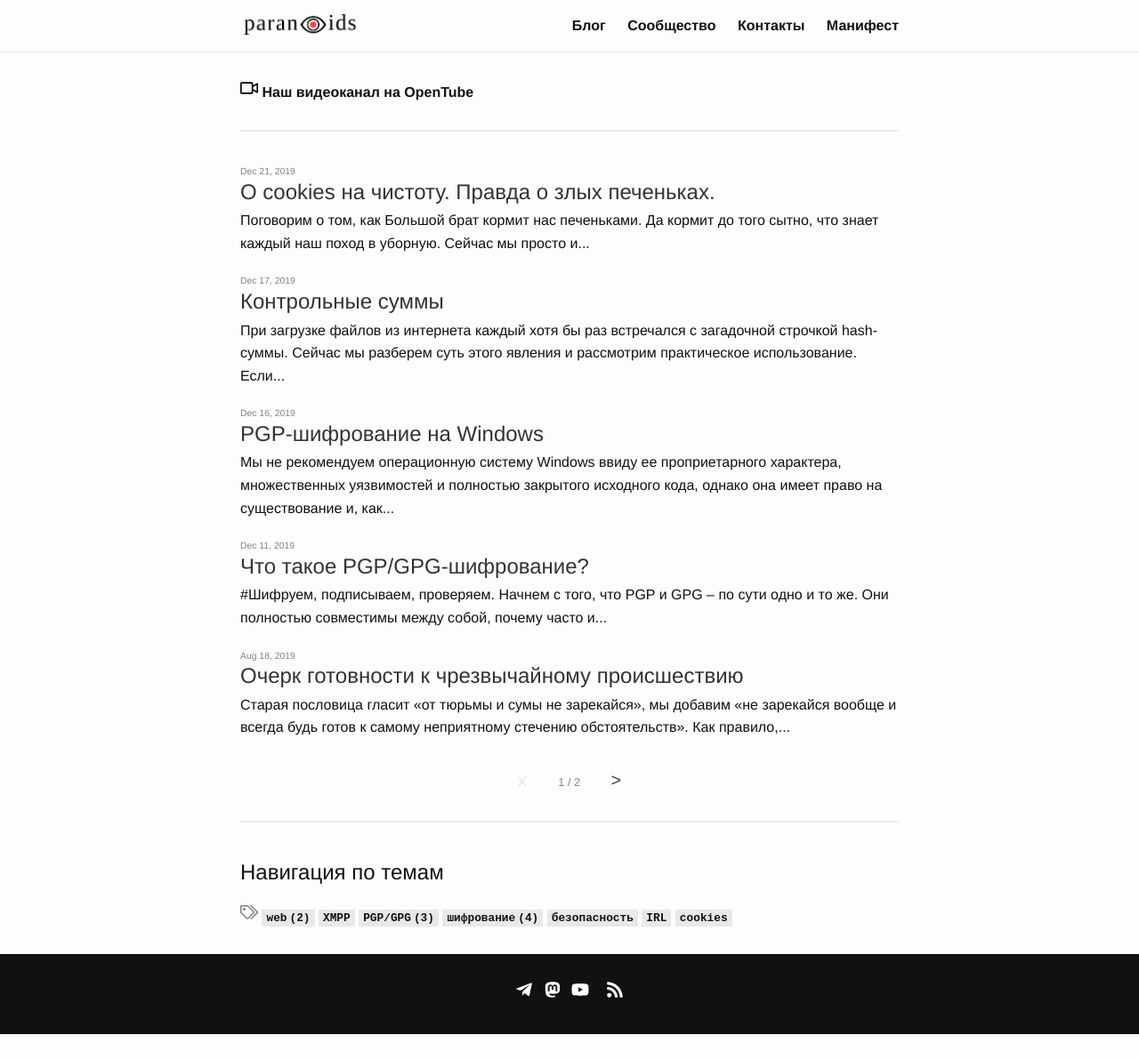
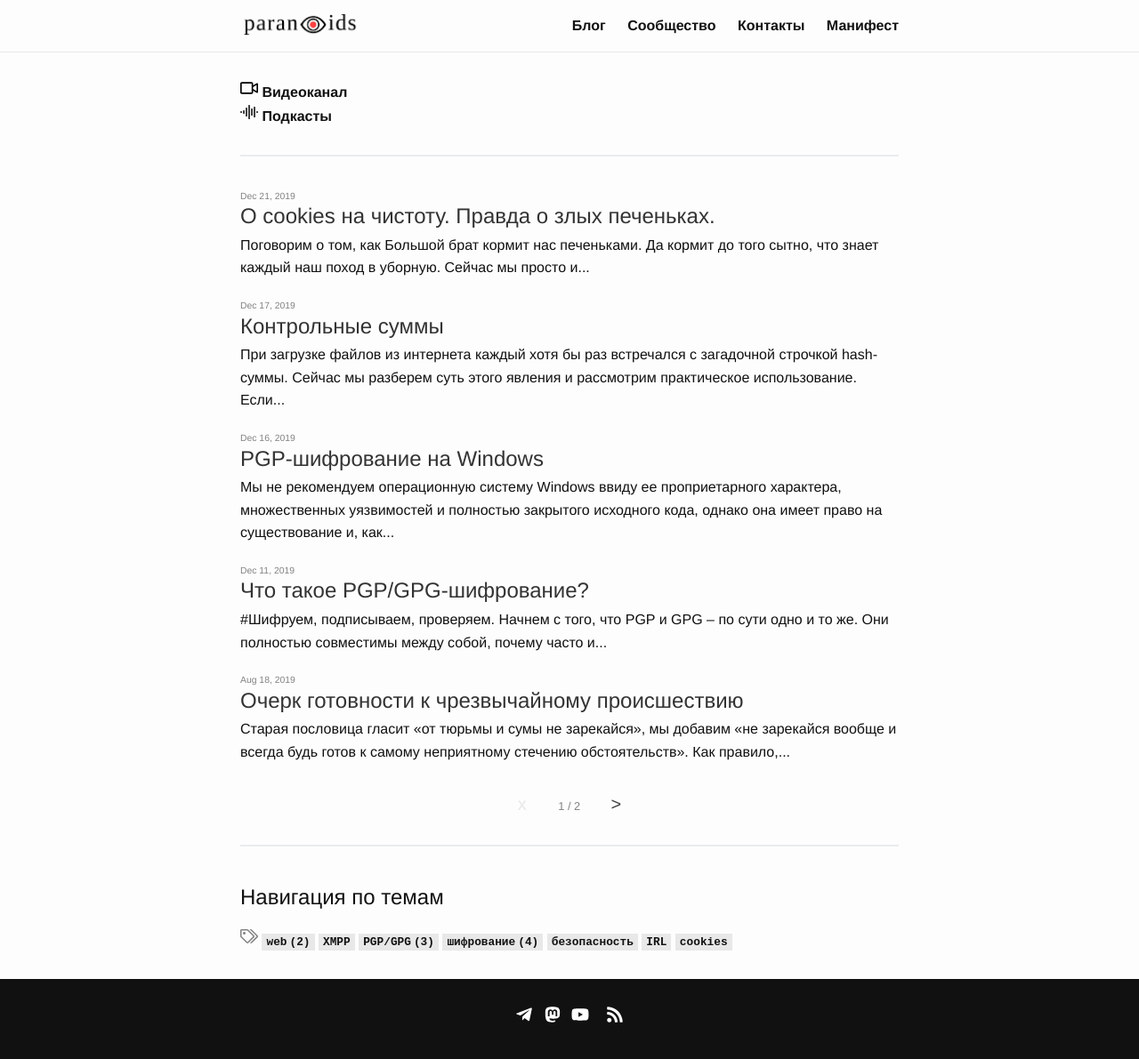
Before and after one commit to 2b7E1n6D0e5R7/2b7E1n6D0e5R7.github.io, a Jekyll site: the page built from index.html, in a window 1280 px wide. Shown: the whole page at 89% size. Built offline with Jekyll 4.4.1, drawn with Linux system fonts in a browser that asks for light colours; the list of posts is cut into pages by our own code; before the commit the page ends 1163 px from its top, so only the background shows below that.

Commit message:
Update blog.html

```diff
--- a/_layouts/blog.html
+++ b/_layouts/blog.html
@@ -1,8 +1,14 @@
 ---
 layout: default
 ---
+<div>
 <svg xmlns="http://www.w3.org/2000/svg" width="20px" height="20px" viewBox="0 0 576 512"><path d="M543.9 96c-6.2 0-12.5 1.8-18.2 5.7L416 170.1v-58.3c0-26.4-23.2-47.8-51.8-47.8H51.8C23.2 64 0 85.4 0 111.8v288.4C0 426.6 23.2 448 51.8 448h312.4c28.6 0 51.8-21.4 51.8-47.8v-58.3l109.7 68.3c5.7 4 12.1 5.7 18.2 5.7 16.6 0 32.1-13 32.1-31.5V127.5C576 109 560.5 96 543.9 96zM368 200v198.9c-.6.4-1.8 1.1-3.8 1.1H51.8c-2 0-3.2-.6-3.8-1.1V113.1c.6-.4 1.8-1.1 3.8-1.1h312.4c2 0 3.2.6 3.8 1.1V200zm160 155.2l-112-69.8v-58.7l112-69.8v198.3z"/></svg>
-<b>Наш видеоканал на OpenTube</b>
+<b>Видеоканал</b>
+</div>
+<div>
+<svg xmlns="http://www.w3.org/2000/svg" width="20px" height="20px" viewBox="0 0 640 512"><path d="M328 0h-16a16 16 0 0 0-16 16v480a16 16 0 0 0 16 16h16a16 16 0 0 0 16-16V16a16 16 0 0 0-16-16zm-96 96h-16a16 16 0 0 0-16 16v288a16 16 0 0 0 16 16h16a16 16 0 0 0 16-16V112a16 16 0 0 0-16-16zm192 32h-16a16 16 0 0 0-16 16v224a16 16 0 0 0 16 16h16a16 16 0 0 0 16-16V144a16 16 0 0 0-16-16zm96-64h-16a16 16 0 0 0-16 16v352a16 16 0 0 0 16 16h16a16 16 0 0 0 16-16V80a16 16 0 0 0-16-16zM136 192h-16a16 16 0 0 0-16 16v96a16 16 0 0 0 16 16h16a16 16 0 0 0 16-16v-96a16 16 0 0 0-16-16zm-96 32H24a16 16 0 0 0-16 16v32a16 16 0 0 0 16 16h16a16 16 0 0 0 16-16v-32a16 16 0 0 0-16-16zm576 0h-16a16 16 0 0 0-16 16v32a16 16 0 0 0 16 16h16a16 16 0 0 0 16-16v-32a16 16 0 0 0-16-16z"/></svg>
+<b>Подкасты</b>
+</div>
 <hr>
 <div class="blog">
 
```
